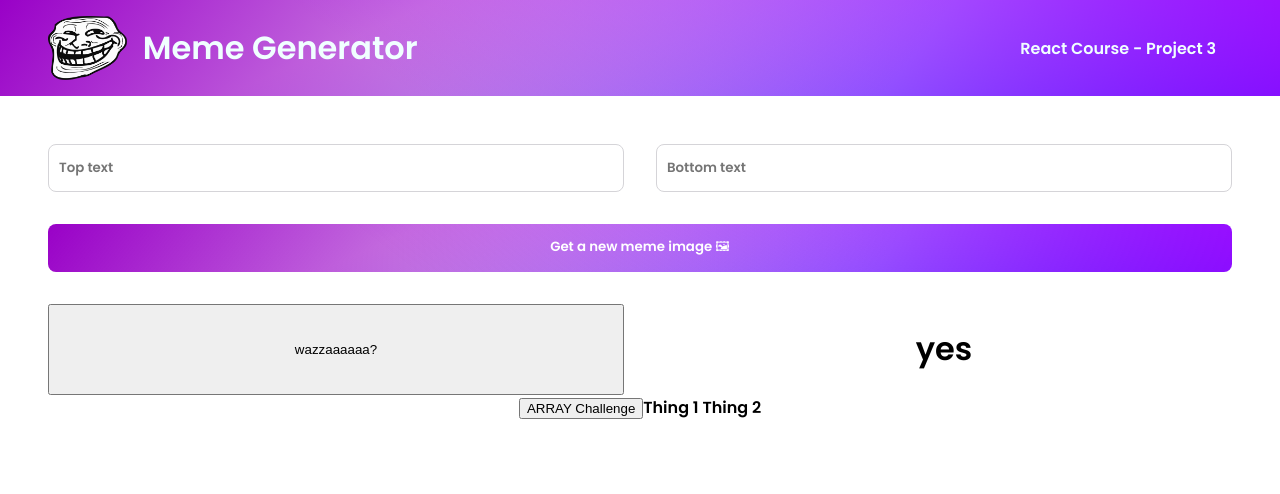
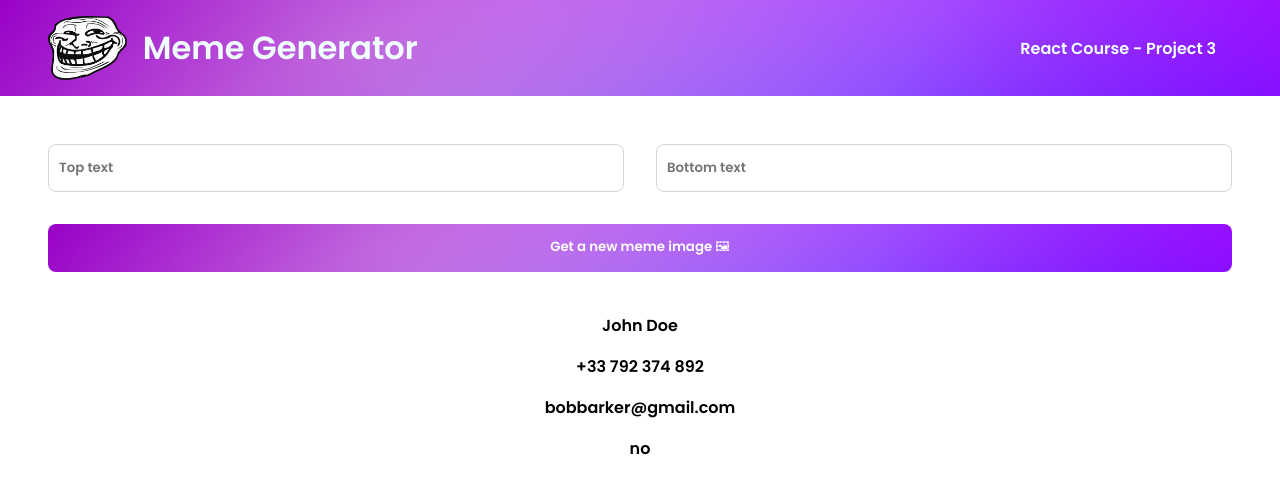
Before and after one commit to AdrienDvn/meme-Generator, a React (Create React App) app: page / in a window 1280 px wide. Shown: the top 494 px of the page. Built offline with nearby package versions, Linux system fonts and the light colour scheme.

Commit message:
react object state challenge
Signed-off-by: adriendavin <adriendavin@hotmail.fr>

```diff
--- a/src/components/Meme.js
+++ b/src/components/Meme.js
@@ -80,9 +80,9 @@ const [isImportant, setIsImportant] = useState("wooowww")
     const [thingsArray, setThingsArray] = useState(["Thing 1 ", " Thing 2"])
 
     function addItem() {
-      setThingsArray((prevThingsArray)=>{
-        return [...prevThingsArray,`Thing ${prevThingsArray.length + 1}`]
-    })
+      setThingsArray((prevThingsArray) => {
+        return [...prevThingsArray,`thing + ${thingsArray.length + 1}`]
+      })
     }
   //  const things = thingsArray.map((item) => {
   //   return (
@@ -91,6 +91,22 @@ const [isImportant, setIsImportant] = useState("wooowww")
   //     </div>
   //   )
   //  })
+
+  ///////////////////////////////////////////
+  //////////////////////////////////////////
+  // OBJECT react state challenge
+  let isFavorite
+
+  const [contact, setContact] = useState({
+    firstName: "John",
+    lastName: "Doe",
+    phone : "+33 792 374 892",
+    email: "bobbarker@gmail.com",
+    isFavorite: false,
+  })
+  function toggleFavorite() {
+    console.log("Toggle Favorite")
+  }
 
   return (
     <main >
@@ -108,11 +124,11 @@ const [isImportant, setIsImportant] = useState("wooowww")
         <button onClick={getMemeImage} /*onClick={handleClick}*/ /*onClick={getAnotherThing}*/
         /*onMouseOver={handleMouseOver}*/ className='form--btn'> Get a new meme image 🖼
         </button>
-         <button onClick={() => setIsGoingOut(!isGoingOut)} /*OU ALORS onClick={flipstate} et voir la function plus haut*/className='counter--minus'>wazzaaaaaa?</button>
-        <h1>{isGoingOut? 'yes' : 'no'}</h1>
+      {/* <button onClick={() => setIsGoingOut(!isGoingOut)} /*OU ALORS onClick={flipstate} et voir la function plus haut*//*className='counter--minus'>wazzaaaaaa?</button>*/}
+        {/* <h1>{isGoingOut? 'yes' : 'no'}</h1> */}
         </div>
-        <button onClick={addItem} className='counter--minus'>ARRAY Challenge</button>
-        {thingsArray}
+        {/* <button onClick={addItem} className='counter--minus'>ARRAY Challenge</button> */}
+        {/* {thingsArray} */}
         {/* <h1>{isImportant}</h1> */}
         <img className='meme--image' src={memeImage}></img>
 
@@ -122,6 +138,10 @@ const [isImportant, setIsImportant] = useState("wooowww")
           <h1>{count}</h1>
         </div>
         <button onClick={add}className='counter--minus'>+</button> */}
+        <p>John Doe</p>
+        <p>+33 792 374 892</p>
+        <p>bobbarker@gmail.com</p>
+        <p>{isFavorite? 'yes' : 'no'}</p>
     </main>
   )
 }
```
